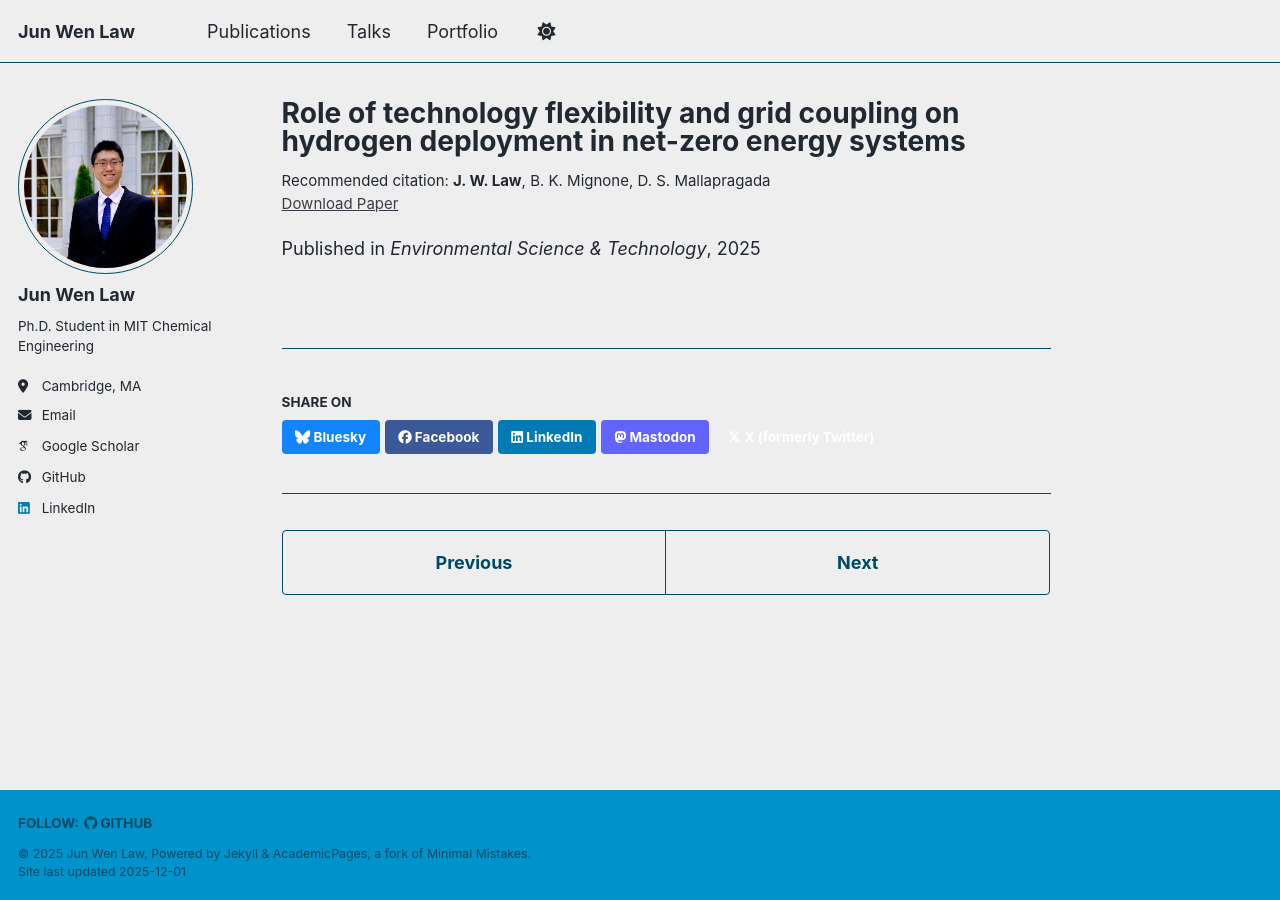
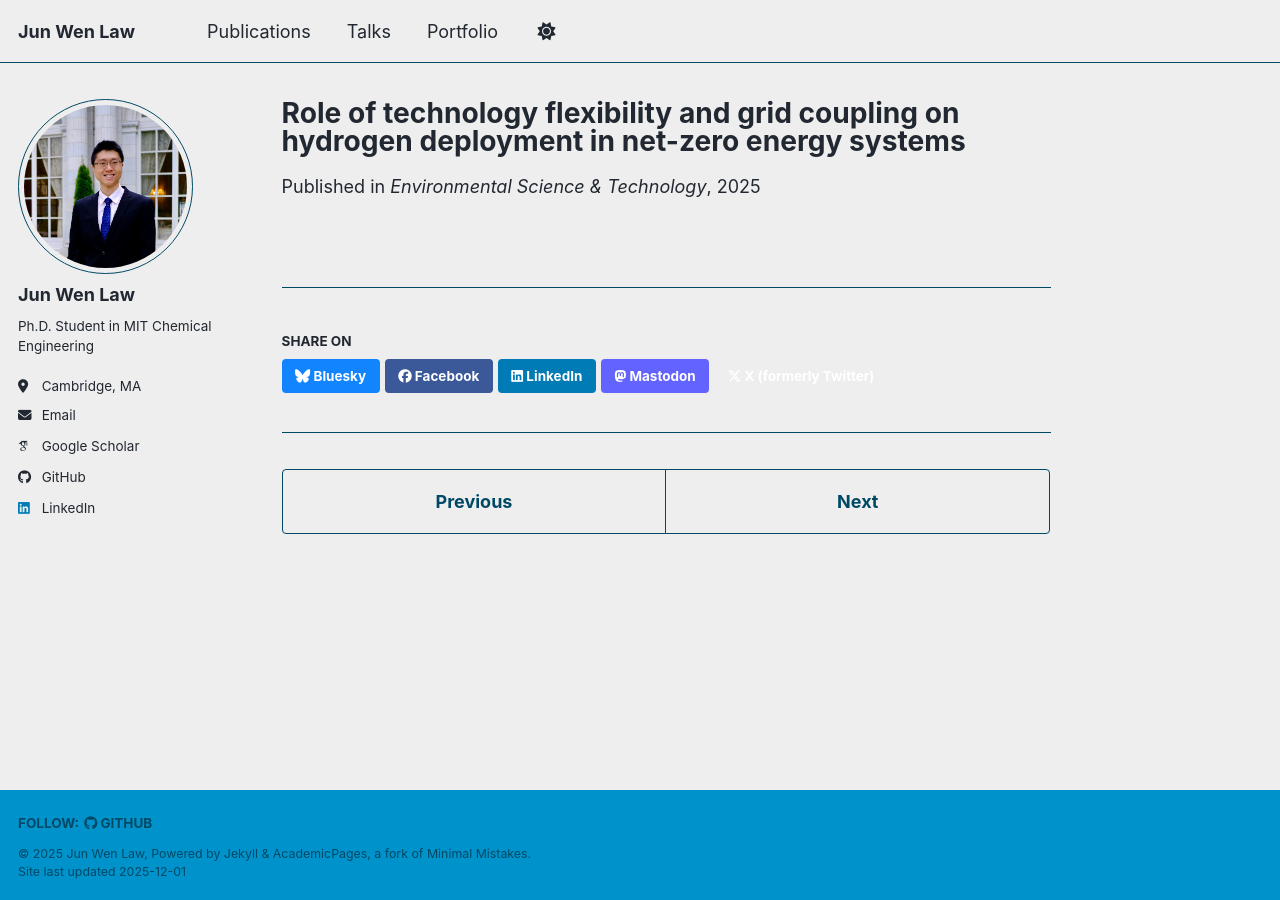
Before and after one commit to Junwenlaw/junwenlaw.github.io, a Jekyll site: the page built from _publications/2009-10-01-paper-title-number-1.md, in a window 1280 px wide. Built offline with Jekyll 4.4.1, drawn with Linux system fonts in a browser that asks for light colours; some web fonts are replaced; a script bundle is joined from its source files by our own code; library files that are not in the unit come from our copies.

Commit message:
Revert "Update"
This reverts commit 95a845f7a9ef91a57292f5bbacc20acf7e3820ed.

```diff
--- a/_layouts/single.html
+++ b/_layouts/single.html
@@ -34,19 +34,8 @@
           <p class="page__date"><strong><i class="fa fa-fw fa-calendar" aria-hidden="true"></i> {{ site.data.ui-text[site.locale].date_label | default: "Published:" }}</strong> <time datetime="{{ page.modified | date: "%Y-%m-%d" }}">{{ page.modified | date: "%B %d, %Y" }}</time></p>
         {% endif %}
 
-        {% if page.citation %}
-          <p class="page__citation" style="font-size: smaller;">
-            Recommended citation: {{ page.citation }}
-            {% if page.paperurl %}
-              <br /><a href="{{ page.paperurl }}">Download Paper</a>
-            {% endif %}
-            {% if page.slidesurl %}
-              | <a href="{{ page.slidesurl }}">Download Slides</a>
-            {% endif %}
-            {% if page.bibtexurl %}
-              | <a href="{{ page.bibtexurl }}">Download Bibtex</a>
-            {% endif %}
-          </p>
+        {% if page.citation and page.paperurl %}
+          <p style="font-size: smaller">Recommended citation: {{ page.citation }}<br /><a href="{{ page.paperurl }}">Download Paper</a></p>
         {% endif %}
 
         {% if page.collection == 'teaching' %}
@@ -58,6 +47,36 @@
         {% endif %}
         </header>
       {% endunless %}
+
+      <section class="page__content" itemprop="text">
+        {{ content }}
+
+        {% if page.citation and page.paperurl and page.slidesurl and page.bibtexurl %}
+          <p style="font-size: smaller">Recommended citation: {{ page.citation }}<br /><a href="{{ page.paperurl }}">Download Paper</a> | <a href="{{ page.slidesurl }}">Download Slides</a> | <a href="{{ page.bibtexurl }}">Download Bibtex</a></p>
+        {% elsif page.citation and page.paperurl and page.slidesurl %}
+          <p style="font-size: smaller">Recommended citation: {{ page.citation }}<br /><a href="{{ page.paperurl }}">Download Paper</a> | <a href="{{ page.slidesurl }}">Download Slides</a></p>
+        {% elsif page.citation and page.paperurl and page.bibtexurl %}
+          <p style="font-size: smaller">Recommended citation: {{ page.citation }}<br /><a href="{{ page.paperurl }}">Download Paper</a> | <a href="{{ page.bibtexurl }}">Download Bibtex</a></p>
+        {% elsif page.citation and page.slidesurl and page.bibtexurl %}
+          <p style="font-size: smaller">Recommended citation: {{ page.citation }}<br /><a href="{{ page.slidesurl }}">Download Slides</a> | <a href="{{ page.bibtexurl }}">Download Bibtex</a></p>
+        {% elsif page.citation and page.slidesurl %}
+          <p style="font-size: smaller">Recommended citation: {{ page.citation }}<br /><a href="{{ page.slidesurl }}">Download Slides</a></p>
+        {% elsif page.slidesurl and page.bibtexurl %}
+          <p style="font-size: smaller"><a href="{{ page.slidesurl }}">Download Slides</a> | <a href="{{ page.bibtexurl }}">Download Bibtex</a></p>
+        {% elsif page.paperurl and page.bibtexurl %}
+          <p style="font-size: smaller"><a href="{{ page.paperurl }}">Download Paper</a> | <a href="{{ page.bibtexurl }}">Download Bibtex</a></p>
+        {% elsif page.citation and page.bibtexurl %}
+          <p style="font-size: smaller">Recommended citation: {{ page.citation }}<br /><a href="{{ page.bibtexurl }}">Download Bibtex</a></p>
+        {% elsif page.citation %}
+          <p style="font-size: smaller">{{ page.citation }}</p>
+        {% elsif page.slidesurl %}
+          <p style="font-size: smaller"><a href="{{ page.slidesurl }}">Download Slides</a></p>
+        {% elsif page.bibtexurl %}
+          <p style="font-size: smaller"><a href="{{ page.bibtexurl }}">Download Bibtex</a></p>
+        {% endif %}
+
+        {% if page.link %}<div><a href="{{ page.link }}" class="btn">{{ site.data.ui-text[site.locale].ext_link_label | default: "Direct Link" }}</a></div>{% endif %}
+      </section>
 
       <footer class="page__meta">
         {% if site.data.ui-text[site.locale].meta_label %}
--- a/_publications/2009-10-01-paper-title-number-1.md
+++ b/_publications/2009-10-01-paper-title-number-1.md
@@ -5,5 +5,5 @@
 date: 2025-11-26
 venue: "Environmental Science & Technology"
 paperurl: "https://pubs.acs.org/doi/full/10.1021/acs.est.4c12166"
-citation: "<b>J. W. Law</b>, B. K. Mignone, D. S. Mallapragada"
+authors: "<b>J. W. Law</b>, B. K. Mignone, D. S. Mallapragada"
 ---
```
